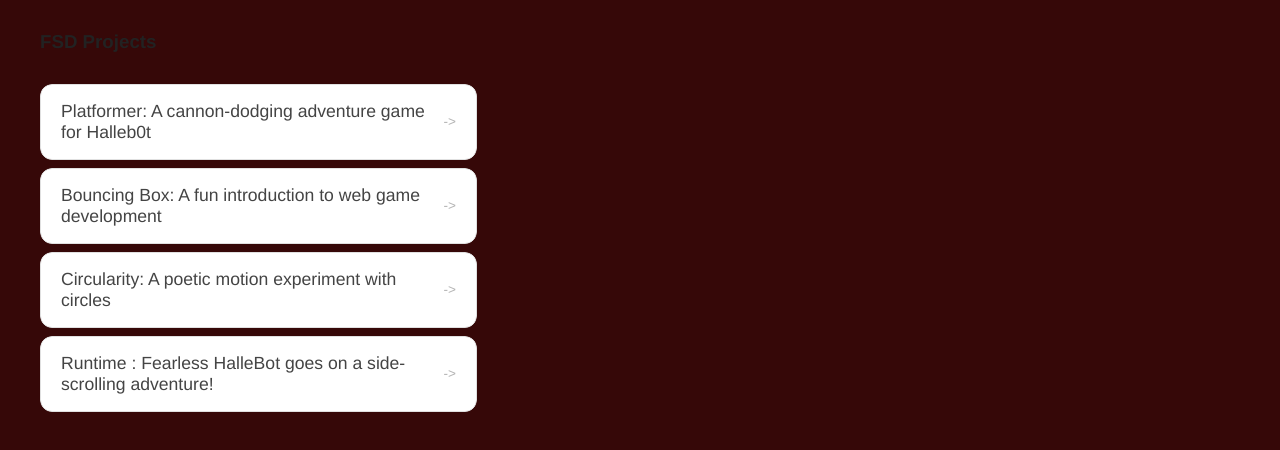
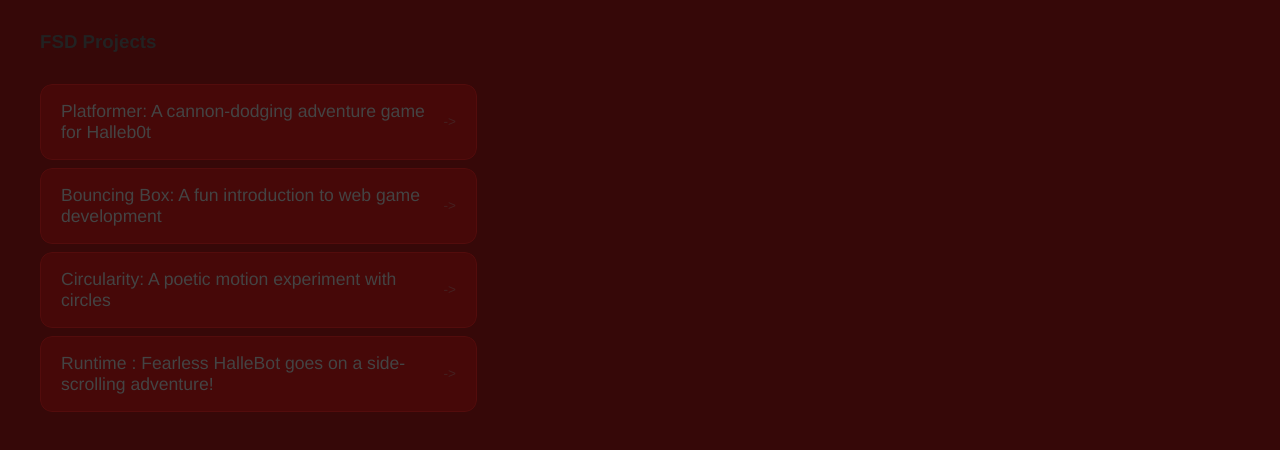
Before and after one commit to layithamari2012-create/layithamari2012-create.github.io, a plain HTML site: page portfolio.html in a window 1280 px wide. Shown: the part 286-736 px from the top of the page. Drawn offline with Linux system fonts and the light colour scheme.

Commit message:
I made a new color to my profolio

```diff
--- a/style.css
+++ b/style.css
@@ -46,7 +46,7 @@
 
 .content > p {
   margin: 0;
-  color: #f71c1c;
+  color: #691010;
   font-size: 0.9rem;
   text-transform: uppercase;
   letter-spacing: 0.15em;
@@ -190,8 +190,8 @@
   padding: 16px 20px;
   font-size: 1.1rem;
   font-weight: 500;
-  background: #fff;
-  border: 1px solid #e0e0e0;
+  background: #460808;
+  border: 1px solid #530c0c;
   border-radius: 12px;
   transition: background 0.25s ease, color 0.25s ease, transform 0.25s ease;
 }
```
